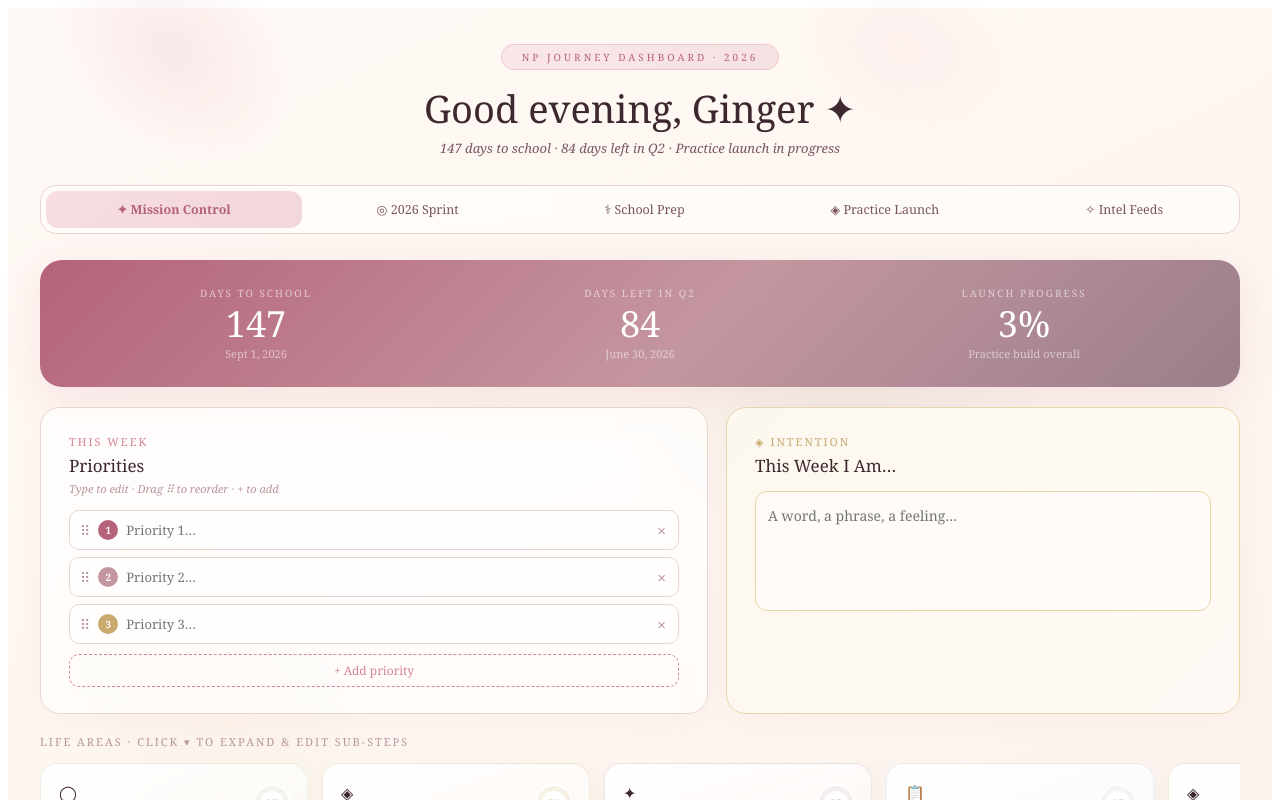
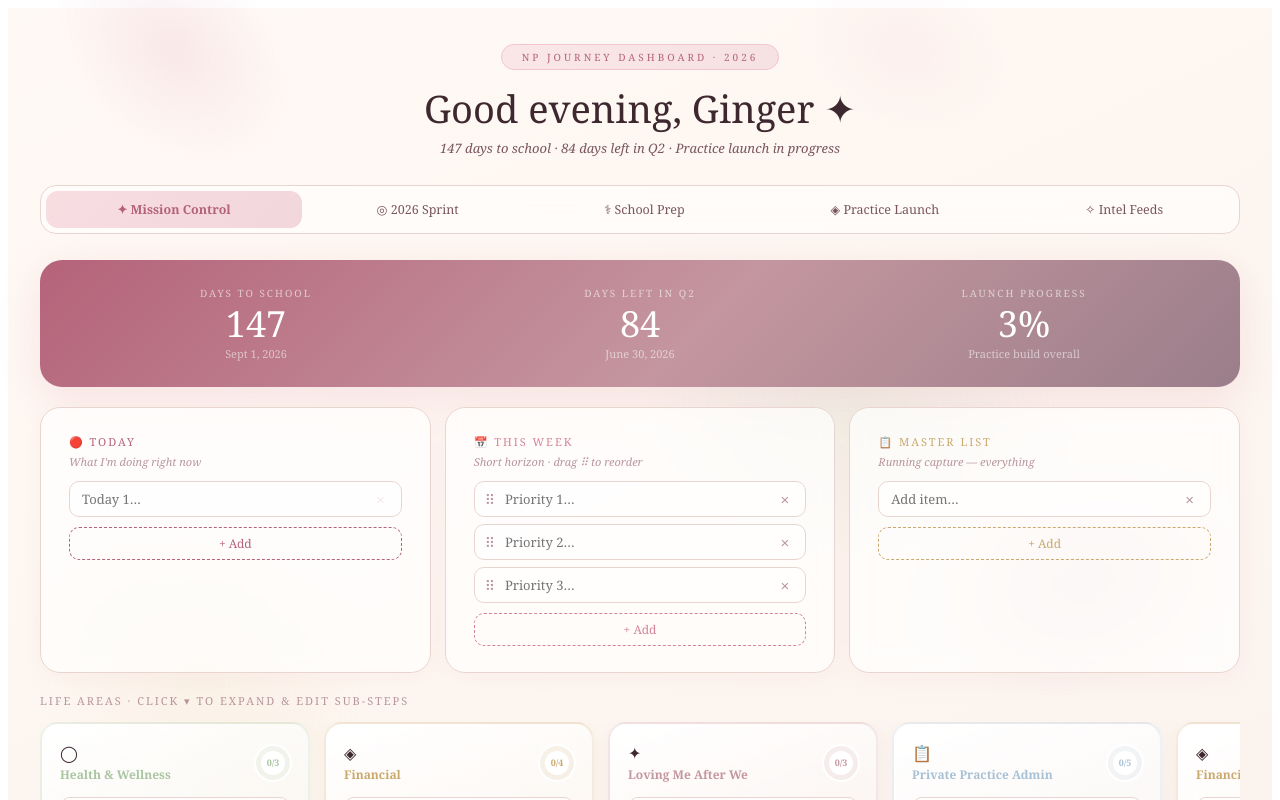
Before and after one commit to gingerlatte/master-sprint-dashboard, a React (Vite) app: page / in a window 1280 px wide. Shown: the top 800 px of the page. Built offline with nearby package versions, Linux system fonts and the light colour scheme.

Commit message:
Update App.jsx

```diff
--- a/src/App.jsx
+++ b/src/App.jsx
@@ -234,10 +234,14 @@ export default function App(){
   const [summaries,setSummaries]=useState({});
   const [summarizing,setSummarizing]=useState({});
   const [priorityList,setPriorityList]=useState(()=>load(SK.plist,[]));
+  const [todayList,setTodayList]=useState(()=>load("g_today",[""]));
+  const [masterList,setMasterList]=useState(()=>load("g_master",[""]));
   const [intelAnalysis,setIntelAnalysis]=useState(null);
   const [intelAnalyzing,setIntelAnalyzing]=useState(false);
   const [intelOpen,setIntelOpen]=useState(false);
   const [dragItem,setDragItem]=useState(null);
+  const [catDragItem,setCatDragItem]=useState(null);
+  const [catDragOver,setCatDragOver]=useState(null);
   const [dragOver,setDragOver]=useState(null);
 
   useEffect(()=>{const h=now.getHours();setGreeting(h<12?"Good morning":h<17?"Good afternoon":"Good evening");},[]);
@@ -248,6 +252,8 @@ export default function App(){
   useEffect(()=>{save(SK.intention,intention);},[intention]);
   useEffect(()=>{save(SK.studylog,studyLog);},[studyLog]);
   useEffect(()=>{save(SK.plist,priorityList);},[priorityList]);
+  useEffect(()=>{save("g_today",todayList);},[todayList]);
+  useEffect(()=>{save("g_master",masterList);},[masterList]);
   useEffect(()=>{if(tab==="intel"&&posts.pmhnp.length===0)fetchGroup("pmhnp");},[tab]);
 
   // stage helpers
@@ -442,11 +448,26 @@ export default function App(){
               ))}
             </div>
 
-            <div style={{display:"grid",gridTemplateColumns:"1.3fr 1fr",gap:"18px"}}>
+            <div style={{display:"grid",gridTemplateColumns:"1fr 1fr 1fr",gap:"14px"}}>
+              {/* TODAY */}
               <div style={card}>
-                <div style={{fontSize:"11px",letterSpacing:"2px",textTransform:"uppercase",color:C.rose,marginBottom:"5px"}}>This Week</div>
-                <h3 style={{margin:"0 0 4px",fontSize:"17px",fontWeight:"400",color:C.text}}>Priorities</h3>
-                <p style={{margin:"0 0 14px",fontSize:"11px",color:C.muted,fontStyle:"italic"}}>Type to edit · Drag ⠿ to reorder · + to add</p>
+                <div style={{fontSize:"11px",letterSpacing:"2px",textTransform:"uppercase",color:C.deep,marginBottom:"5px"}}>🔴 Today</div>
+                <p style={{margin:"0 0 12px",fontSize:"11px",color:C.muted,fontStyle:"italic"}}>What I'm doing right now</p>
+                <div style={{display:"flex",flexDirection:"column",gap:"7px"}}>
+                  {(todayList||[]).map((p,i)=>(
+                    <div key={i} style={{display:"flex",alignItems:"center",gap:"8px",padding:"7px 10px",borderRadius:"10px",background:"rgba(255,255,255,0.6)",border:`1px solid ${C.dusty}`}}>
+                      <input value={p} placeholder={`Today ${i+1}…`} onChange={e=>{const n=[...todayList];n[i]=e.target.value;setTodayList(n);}} style={{flex:1,border:"none",background:"transparent",fontSize:"13px",color:p?C.text:C.muted,fontFamily:"Georgia,serif",outline:"none"}}/>
+                      <button onClick={()=>setTodayList(todayList.filter((_,idx)=>idx!==i))} style={{background:"transparent",border:"none",color:C.muted,fontSize:"15px",cursor:"pointer",opacity:todayList.length===1?0.2:1}}>×</button>
+                    </div>
+                  ))}
+                </div>
+                <button onClick={()=>setTodayList(p=>[...p,""])} style={{marginTop:"10px",width:"100%",padding:"7px",borderRadius:"10px",border:`1px dashed ${C.deep}`,background:"transparent",color:C.deep,fontSize:"12px",cursor:"pointer",fontFamily:"Georgia,serif"}}>+ Add</button>
+              </div>
+
+              {/* THIS WEEK */}
+              <div style={card}>
+                <div style={{fontSize:"11px",letterSpacing:"2px",textTransform:"uppercase",color:C.rose,marginBottom:"5px"}}>📅 This Week</div>
+                <p style={{margin:"0 0 12px",fontSize:"11px",color:C.muted,fontStyle:"italic"}}>Short horizon · drag ⠿ to reorder</p>
                 <div style={{display:"flex",flexDirection:"column",gap:"7px"}}>
                   {priorities.map((p,i)=>(
                     <div key={i} draggable
@@ -454,31 +475,44 @@ export default function App(){
                       onDragOver={e=>{e.preventDefault();setPriDragOver(i);}}
                       onDrop={e=>{e.preventDefault();if(priDrag===null||priDrag===i)return;const next=[...priorities];const[moved]=next.splice(priDrag,1);next.splice(i,0,moved);setPri(next);setPriDrag(null);setPriDragOver(null);}}
                       onDragEnd={()=>{setPriDrag(null);setPriDragOver(null);}}
-                      style={{display:"flex",alignItems:"center",gap:"8px",padding:"8px 10px",borderRadius:"10px",background:priDragOver===i?`${C.blush}30`:"rgba(255,255,255,0.6)",border:`1px solid ${priDragOver===i?C.rose:C.dusty}`,transition:"all 0.15s"}}>
-                      <span style={{color:C.muted,fontSize:"14px",cursor:"grab",flexShrink:0}}>⠿</span>
-                      <div style={{width:"20px",height:"20px",borderRadius:"50%",flexShrink:0,background:i<3?[C.deep,C.mauve,C.gold][i]:C.taupe,display:"flex",alignItems:"center",justifyContent:"center",fontSize:"10px",color:"white",fontWeight:"600"}}>{i+1}</div>
-                      <input value={p} placeholder={`Priority ${i+1}…`} onChange={e=>{const n=[...priorities];n[i]=e.target.value;setPri(n);}} style={{flex:1,border:"none",background:"transparent",fontSize:"13px",color:p?C.text:C.muted,fontFamily:"Georgia,serif",outline:"none",padding:"2px 0"}}/>
-                      <button onClick={()=>setPri(priorities.filter((_,idx)=>idx!==i))} style={{background:"transparent",border:"none",color:C.muted,fontSize:"15px",cursor:"pointer",padding:"0 2px",opacity:priorities.length===1?0.2:1}}>×</button>
+                      style={{display:"flex",alignItems:"center",gap:"8px",padding:"7px 10px",borderRadius:"10px",background:priDragOver===i?`${C.blush}30`:"rgba(255,255,255,0.6)",border:`1px solid ${priDragOver===i?C.rose:C.dusty}`}}>
+                      <span style={{color:C.muted,fontSize:"14px",cursor:"grab"}}>⠿</span>
+                      <input value={p} placeholder={`Priority ${i+1}…`} onChange={e=>{const n=[...priorities];n[i]=e.target.value;setPri(n);}} style={{flex:1,border:"none",background:"transparent",fontSize:"13px",color:p?C.text:C.muted,fontFamily:"Georgia,serif",outline:"none"}}/>
+                      <button onClick={()=>setPri(priorities.filter((_,idx)=>idx!==i))} style={{background:"transparent",border:"none",color:C.muted,fontSize:"15px",cursor:"pointer",opacity:priorities.length===1?0.2:1}}>×</button>
                     </div>
                   ))}
                 </div>
-                <button onClick={()=>setPri(p=>[...p,""])} style={{marginTop:"10px",width:"100%",padding:"7px",borderRadius:"10px",border:`1px dashed ${C.rose}`,background:"transparent",color:C.rose,fontSize:"12px",cursor:"pointer",fontFamily:"Georgia,serif"}}>+ Add priority</button>
+                <button onClick={()=>setPri(p=>[...p,""])} style={{marginTop:"10px",width:"100%",padding:"7px",borderRadius:"10px",border:`1px dashed ${C.rose}`,background:"transparent",color:C.rose,fontSize:"12px",cursor:"pointer",fontFamily:"Georgia,serif"}}>+ Add</button>
               </div>
-              <div style={{...card,background:`linear-gradient(135deg,#FDF8EE,${C.warm})`,border:`1px solid ${C.goldL}`}}>
-                <div style={{fontSize:"11px",letterSpacing:"2px",textTransform:"uppercase",color:C.gold,marginBottom:"5px"}}>◈ Intention</div>
-                <h3 style={{margin:"0 0 14px",fontSize:"17px",fontWeight:"400",color:C.text}}>This Week I Am…</h3>
-                <textarea value={intention} placeholder="A word, a phrase, a feeling…" onChange={e=>setInt(e.target.value)} style={{width:"100%",minHeight:"120px",padding:"12px",borderRadius:"12px",border:`1px solid ${C.goldL}`,background:"rgba(255,255,255,0.55)",fontSize:"14px",color:C.text,fontFamily:"Georgia,serif",resize:"none",outline:"none",lineHeight:1.7,boxSizing:"border-box"}}/>
+
+              {/* MASTER LIST */}
+              <div style={card}>
+                <div style={{fontSize:"11px",letterSpacing:"2px",textTransform:"uppercase",color:C.gold,marginBottom:"5px"}}>📋 Master List</div>
+                <p style={{margin:"0 0 12px",fontSize:"11px",color:C.muted,fontStyle:"italic"}}>Running capture — everything</p>
+                <div style={{display:"flex",flexDirection:"column",gap:"7px",maxHeight:"220px",overflowY:"auto"}}>
+                  {(masterList||[]).map((p,i)=>(
+                    <div key={i} style={{display:"flex",alignItems:"center",gap:"8px",padding:"7px 10px",borderRadius:"10px",background:"rgba(255,255,255,0.6)",border:`1px solid ${C.dusty}`}}>
+                      <input value={p} placeholder="Add item…" onChange={e=>{const n=[...masterList];n[i]=e.target.value;setMasterList(n);}} style={{flex:1,border:"none",background:"transparent",fontSize:"13px",color:p?C.text:C.muted,fontFamily:"Georgia,serif",outline:"none"}}/>
+                      <button onClick={()=>setMasterList(masterList.filter((_,idx)=>idx!==i))} style={{background:"transparent",border:"none",color:C.muted,fontSize:"15px",cursor:"pointer"}}>×</button>
+                    </div>
+                  ))}
+                </div>
+                <button onClick={()=>setMasterList(p=>[...p,""])} style={{marginTop:"10px",width:"100%",padding:"7px",borderRadius:"10px",border:`1px dashed ${C.gold}`,background:"transparent",color:C.gold,fontSize:"12px",cursor:"pointer",fontFamily:"Georgia,serif"}}>+ Add</button>
               </div>
             </div>
-
             <div>
               <div style={{fontSize:"11px",letterSpacing:"2px",textTransform:"uppercase",color:C.muted,marginBottom:"14px"}}>Life Areas · Click ▾ to expand & edit sub-steps</div>
               <div style={{display:"flex",gap:"14px",overflowX:"auto",paddingBottom:"8px",alignItems:"flex-start"}}>
-                {missionTodos.map(cat=>{
+                {missionTodos.map((cat,catIdx)=>{
                   const catDone=cat.items.filter(i=>i.done).length;
                   const color=cat.color;
                   return(
-                    <div key={cat.id} style={{minWidth:"230px",flex:"0 0 230px",borderRadius:"18px",background:`linear-gradient(160deg,white,${color}10)`,border:`1px solid ${color}35`,boxShadow:`0 4px 16px ${color}18`,padding:"18px"}}>
+                    <div key={cat.id} draggable
+                      onDragStart={()=>setCatDragItem(catIdx)}
+                      onDragOver={e=>{e.preventDefault();setCatDragOver(catIdx);}}
+                      onDrop={e=>{e.preventDefault();if(catDragItem===null||catDragItem===catIdx)return;const next=[...missionTodos];const[moved]=next.splice(catDragItem,1);next.splice(catIdx,0,moved);setMissionTodos(next);setCatDragItem(null);setCatDragOver(null);}}
+                      onDragEnd={()=>{setCatDragItem(null);setCatDragOver(null);}}
+                      style={{minWidth:"230px",flex:"0 0 230px",borderRadius:"18px",background:`linear-gradient(160deg,white,${color}10)`,border:`2px solid ${catDragOver===catIdx?color:color+"35"}`,boxShadow:`0 4px 16px ${color}18`,padding:"18px",cursor:"grab",opacity:catDragItem===catIdx?0.5:1}}>
                       <div style={{display:"flex",justifyContent:"space-between",alignItems:"center",marginBottom:"14px"}}>
                         <div><div style={{fontSize:"16px",marginBottom:"2px"}}>{cat.icon}</div><div style={{fontSize:"12px",fontWeight:"600",color}}>{cat.label}</div></div>
                         <div style={{width:"34px",height:"34px",borderRadius:"50%",background:`conic-gradient(${color} ${(catDone/Math.max(cat.items.length,1))*360}deg,${color}20 0deg)`,display:"flex",alignItems:"center",justifyContent:"center",boxShadow:"0 0 0 2px white"}}>
```
